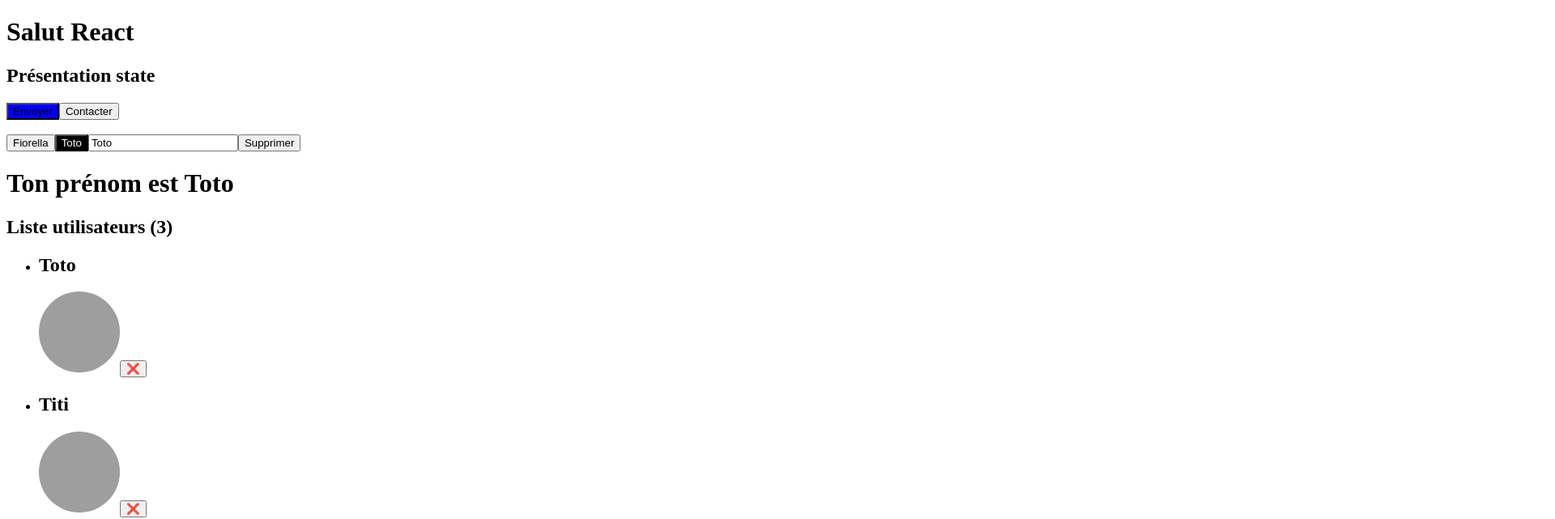
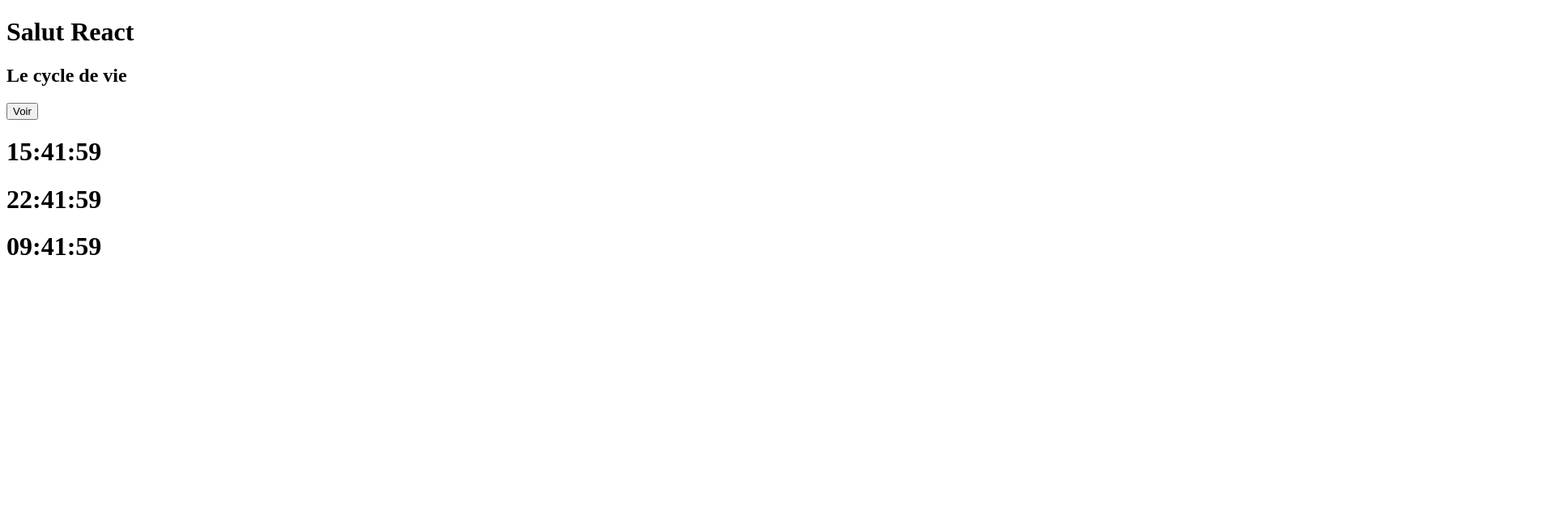
Before and after one commit to daw-2/react, a React (Vite) app in the folder 02-vite/: page / in a window 1280 px wide. Shown: the top 641 px of the page at 81% size, 1920 px wide, since content can reach past the window. Built offline with nearby package versions, Linux system fonts and the light colour scheme; grey boxes are pictures that could not be loaded.

Commit message:
Explain lifecycle

```diff
--- a/02-vite/src/App.jsx
+++ b/02-vite/src/App.jsx
@@ -8,13 +8,18 @@ import Props3 from './exercices/Props3'
 import Props5 from './exercices/Props5'
 import StateChallenge from './exercices/StateChallenge'
 import EventListenerChallenge from './exercices/EventListenerChallenge'
+import Clock from './Clock'
+import { useState } from 'react'
 
 function App() {
+  const [show, setShow] = useState(true);
+
   return (
     <>
       <h1>Salut React</h1>
 
-      <h2>Présentation state</h2>
+      <div>
+      {/*<h2>Présentation state</h2>
       <Button color="blue">Envoyer</Button>
       <Button>Contacter</Button>
       <Text />
@@ -28,7 +33,14 @@ function App() {
       <Counter init={3} max={10} />
       <StateChallenge />
       <EventListener3 />
-      <EventListenerChallenge />
+      <EventListenerChallenge />*/}
+      </div>
+
+      <h2>Le cycle de vie</h2>
+      <button onClick={() => setShow(!show)}>Voir</button>
+      {show && <Clock />}
+      <Clock timezone="Asia/Tokyo" />
+      <Clock timezone="America/New_York" />
 
       <br /><br /><br /><br /><br />
     </>
--- /dev/null
+++ b/02-vite/src/Clock.jsx
@@ -0,0 +1,34 @@
+import { useEffect, useState } from 'react';
+
+function Clock({ timezone = 'Europe/Paris' }) {
+  const [date, setDate] = useState(new Date());
+
+  // Lance moi ce code au chargement du composant
+  useEffect(() => {
+    let timer = setInterval(() => {
+      console.log('interval');
+      setDate(new Date());
+    }, 1000);
+
+    // Lance moi ce code à la destruction du composant
+    // (et aussi avant la construction)
+    return () => { // Unmount du composant
+      clearInterval(timer);
+    }
+  }, []); // [] = Mount du composant
+
+  // Lance moi ce code à chaque mise à jour du state
+  useEffect(() => {
+    if (date.getSeconds() % 10 === 0) {
+      console.log('ding dong');
+    }
+  }, [date]); // [date] ou rien, Update du composant
+
+  return (
+    <h1>{date.toLocaleTimeString('fr-FR', {
+      timeZone: timezone
+    })}</h1>
+  );
+}
+
+export default Clock;
--- a/02-vite/src/exercices/EventListenerChallenge.jsx
+++ b/02-vite/src/exercices/EventListenerChallenge.jsx
@@ -79,7 +79,7 @@ export default function EventListenerChallenge() {
       </ul>
       <ul>
         {birds.map((bird, index) =>
-          <li>
+          <li key={index}>
             {bird.name} a {bird.age} ans.
             {bird.isColorDisplayed && <span> Il est {bird.color}.</span>}
             <input type="text" value={bird.color} onChange={(e) => updateBird(index, e.target.value)} />
```
